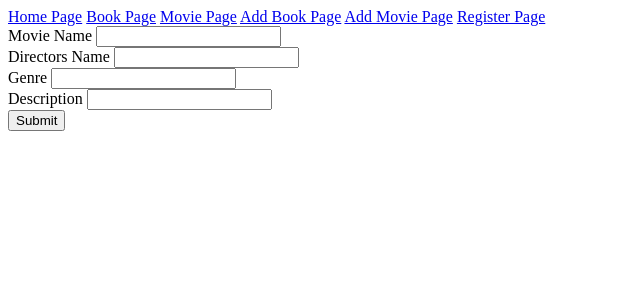
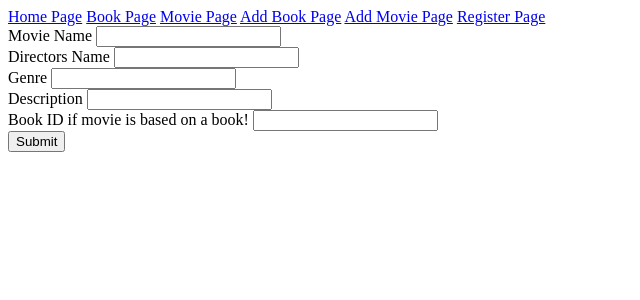
Before and after one commit to eman602/bookmovie_app, a Flask app: page /dost in a window 1280 px wide. Shown: the top 300 px of the page, without its empty margins (0-640 px from the left). Run offline with Flask 2, Linux system fonts and the light colour scheme.

Commit message:
continuing

```diff
--- a/application/forms.py
+++ b/application/forms.py
@@ -1,6 +1,6 @@
 from flask_wtf import FlaskForm
-from wtforms import StringField, SubmitField
-from wtforms.validators import DataRequired, Length
+from wtforms import StringField, SubmitField, IntegerField
+from wtforms.validators import DataRequired, Length, Optional
 
 class BookForm(FlaskForm):
     book_name = StringField('Book Name',
@@ -55,4 +55,10 @@ class MovieForm(FlaskForm):
             Length(min=2, max=1000)
         ]
     )
+
+    book_id = IntegerField('Book ID if movie is based on a book!',
+        validators=[Optional()]
+
+    )
+
     submit = SubmitField('Submit')
--- a/application/models.py
+++ b/application/models.py
@@ -1,4 +1,5 @@
 from application import db
+from sqlalchemy.orm import relationship
 
 class Books(db.Model):
     id = db.Column(db.Integer, primary_key=True)
@@ -6,6 +7,7 @@ class Books(db.Model):
     author_name = db.Column(db.String(30), nullable=False)
     genre = db.Column(db.String(100), nullable=False, unique=True)
     short_content = db.Column(db.String(500), nullable=False, unique=True)
+    child=relationship("Movies", uselist=False, back_populates="parent")
 
     def __repr__(self):
         return ''.join([
@@ -20,7 +22,8 @@ class Movies(db.Model):
     director_name = db.Column(db.String(30), nullable=False)
     genre = db.Column(db.String(100), nullable=False, unique=True)
     short_content = db.Column(db.String(500), nullable=False, unique=True)
-
+    book_id=db.Column(db.Integer, db.ForeignKey('books.id'))
+    parent=relationship("Books", back_populates="child")
     def __repr__(self):
         return ''.join([
             'User: ', self.movie_name, ' ', self.director_name, '\r\n',
--- a/application/routes.py
+++ b/application/routes.py
@@ -61,7 +61,8 @@ def dost():
             movie_name = form.movie_name.data,
             director_name = form.director_name.data,
             genre = form.genre.data,
-            short_content = form.short_content.data
+            short_content = form.short_content.data,
+            book_id=form.book_id.data
         )
 
         db.session.add(postData2)
--- a/application/templates/book.html
+++ b/application/templates/book.html
@@ -5,6 +5,7 @@
     {% for post in posts %}
         <div>
             <h3>{{ post.title }}</h3>
+	    <p><b> - Book ID:</b>{{ post.id }}</p>
             <p><b> - Book name:</b>{{ post.book_name }}</p>
             <p><b> - Authors name:</b>{{ post.author_name }}</p>
             <p> -Genre {{ post.genre }}</p>
--- a/application/templates/dost.html
+++ b/application/templates/dost.html
@@ -15,6 +15,9 @@
         {{form.short_content.label }}
         {{form.short_content}}
         <br>
+	 {{form.book_id.label }}
+        {{form.book_id}}
+        <br>
             {{ form.submit }}
         </form>
     </div>
--- a/create.py
+++ b/create.py
@@ -1,4 +1,5 @@
 from application import db
 from application.models import Books, Movies
 
+db.drop_all()
 db.create_all()
```
